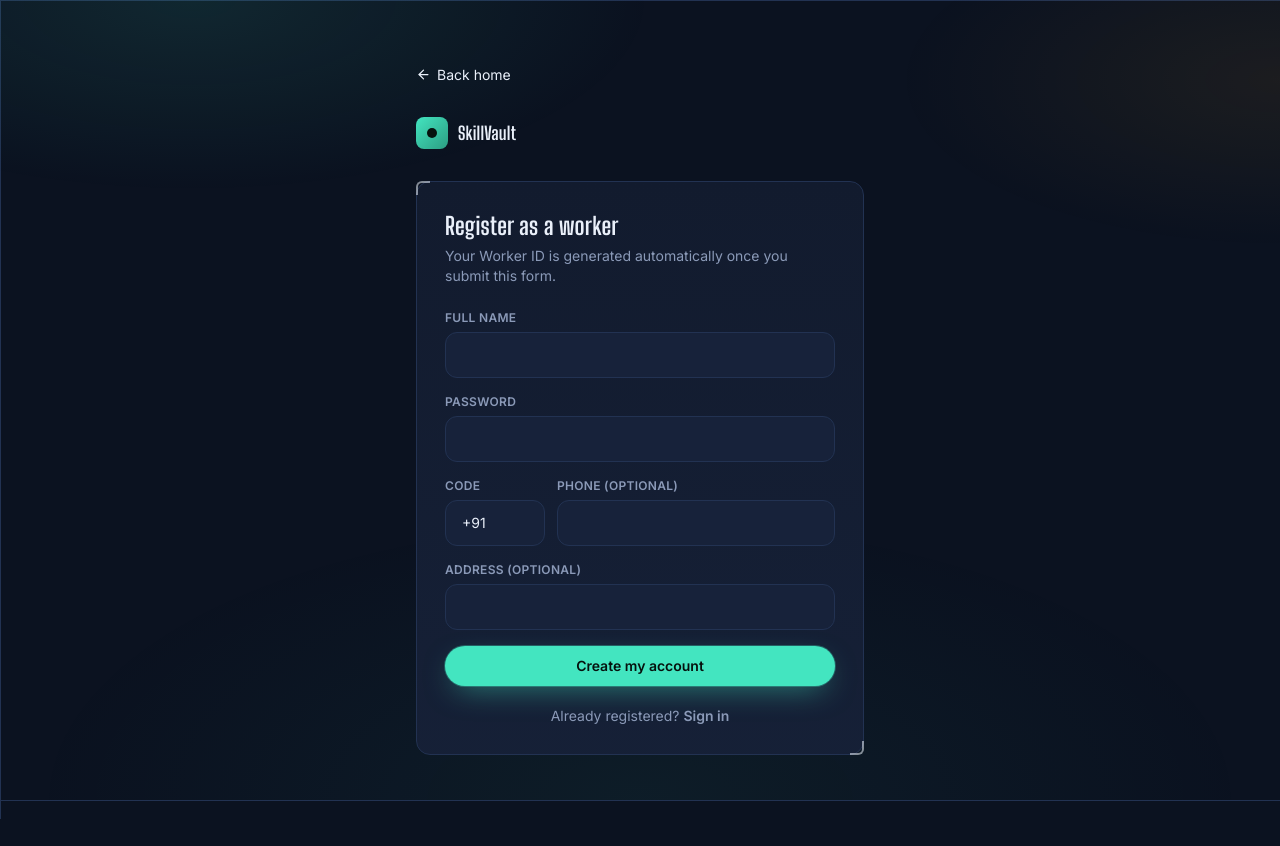
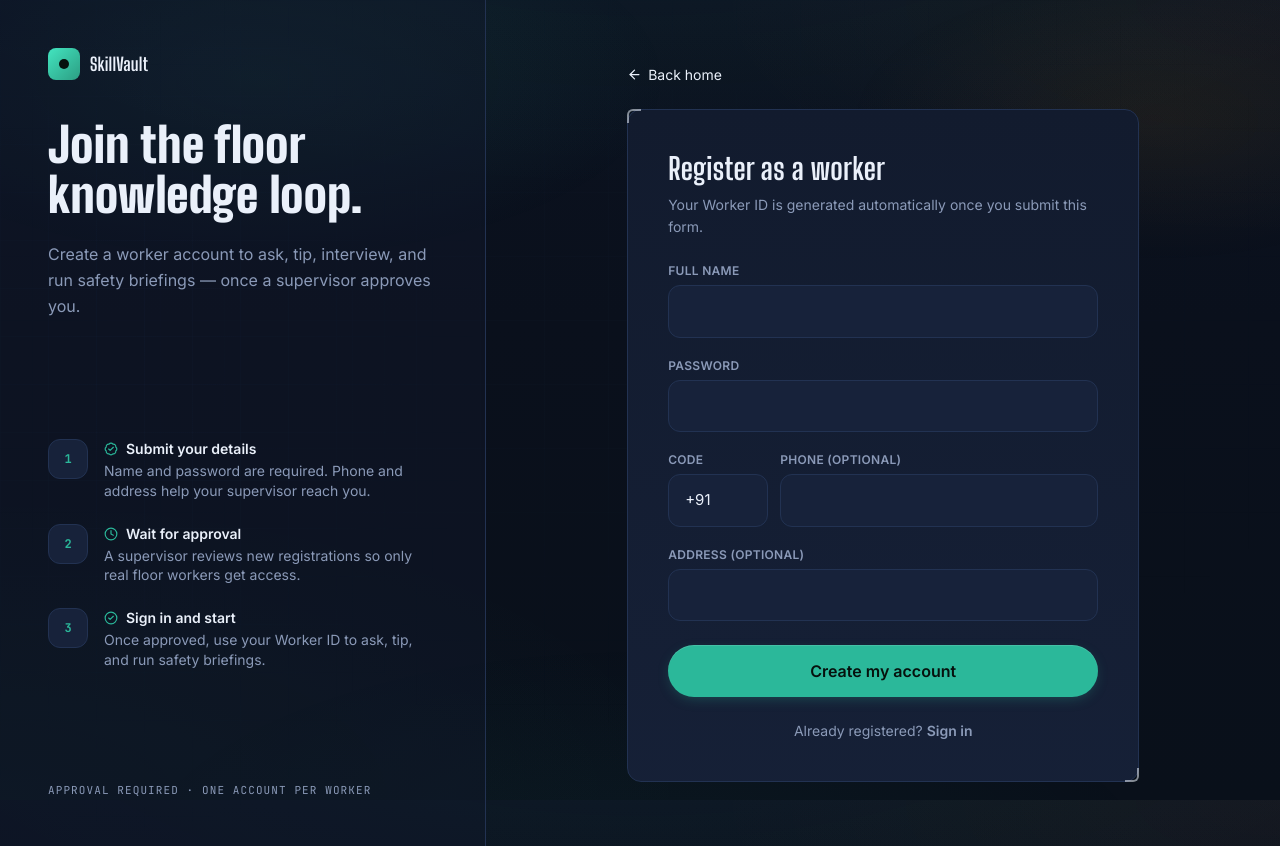
Before and after one commit to gautamsalecha-gammaedge/SkillVault, a React (Vite) app in the folder frontend-v2/: page /register in a window 1280 px wide. Before the commit the page ends 819 px from the top, so only its background shows below. Built offline with nearby package versions, Linux system fonts and the light colour scheme.

Commit message:
remove box design from frontend and also update the login and register pages

```diff
--- a/frontend-v2/src/components/MicButton.jsx
+++ b/frontend-v2/src/components/MicButton.jsx
@@ -48,8 +48,8 @@ export default function MicButton({ onResult, size = 64, label = true }) {
           disabled={busy}
           style={{ width: size, height: size }}
           className={`relative rounded-full flex items-center justify-center transition-colors duration-300 ${
-            recording ? 'bg-danger text-white' : 'bg-signal text-[#06110d]'
-          } shadow-[0_10px_40px_-10px_rgba(67,229,192,0.6)] disabled:opacity-60`}
+            recording ? 'bg-danger text-white' : 'bg-[#2bb89a] text-[#06110d]'
+          } shadow-[0_4px_16px_-4px_rgba(43,184,154,0.35)] disabled:opacity-60`}
         >
           {busy ? <Loader2 className="animate-spin" size={size * 0.36} /> : recording ? <Square size={size * 0.32} /> : <Mic size={size * 0.4} />}
         </motion.button>
--- a/frontend-v2/src/components/WorkerLayout.jsx
+++ b/frontend-v2/src/components/WorkerLayout.jsx
@@ -59,7 +59,7 @@ export default function WorkerLayout() {
           <span className="font-display font-bold text-lg">SkillVault</span>
           <div className="w-6" />
         </header>
-        <main className="p-4 md:p-8 max-w-6xl mx-auto">
+        <main className="p-4 md:p-8 max-w-7xl mx-auto w-full">
           <AnimatePresence mode="wait">
             <PageTransition key={location.pathname}>
               <Outlet />
--- a/frontend-v2/src/components/ui.jsx
+++ b/frontend-v2/src/components/ui.jsx
@@ -12,10 +12,11 @@ export function Card({ children, className = '', hover = true, ...rest }) {
 export function Button({ children, variant = 'primary', size = 'md', className = '', loading = false, icon: Icon, ...rest }) {
   const sizes = { sm: 'px-3 py-1.5 text-xs', md: 'px-4 py-2.5 text-sm', lg: 'px-6 py-3.5 text-base' };
   const variants = {
-    primary: 'bg-signal text-[#06110d] hover:brightness-110 shadow-[0_0_0_1px_rgba(67,229,192,.3),0_10px_30px_-10px_rgba(67,229,192,.6)]',
-    amber: 'bg-amber text-[#221400] hover:brightness-110 shadow-[0_0_0_1px_rgba(255,176,32,.3),0_10px_30px_-10px_rgba(255,176,32,.6)]',
-    ghost: 'bg-surface-2 text-text border border-line hover:border-signal/50 hover:text-signal',
-    outline: 'bg-transparent text-text border border-line hover:border-signal/60',
+    /* Softer primary: muted teal fill + tight soft edge, no neon bloom */
+    primary: 'bg-[#2bb89a] text-[#06110d] hover:bg-[#34c9a8] shadow-[0_1px_0_rgba(255,255,255,.12)_inset,0_4px_14px_-4px_rgba(43,184,154,.35)]',
+    amber: 'bg-[#d9961a] text-[#221400] hover:bg-[#e5a628] shadow-[0_1px_0_rgba(255,255,255,.1)_inset,0_4px_14px_-4px_rgba(217,150,26,.3)]',
+    ghost: 'bg-surface-2 text-text border border-line hover:border-signal/40 hover:text-signal',
+    outline: 'bg-transparent text-text border border-line hover:border-signal/50',
     danger: 'bg-danger/15 text-danger border border-danger/40 hover:bg-danger/25',
     subtle: 'bg-transparent text-muted hover:text-text',
   };
@@ -52,7 +53,7 @@ export function Input({ label, hint, error, className = '', ...rest }) {
     <label className="block">
       {label && <span className="block text-xs font-semibold text-muted mb-1.5 uppercase tracking-wide">{label}</span>}
       <input
-        className={`w-full bg-surface-2 border border-line rounded-xl px-4 py-3 text-sm text-text placeholder:text-muted/60 outline-none focus:border-signal focus:ring-2 focus:ring-signal/20 transition-all ${className}`}
+        className={`w-full bg-surface-2 border border-line rounded-xl px-4 py-3.5 text-[15px] text-text placeholder:text-muted/60 outline-none focus:border-[#2bb89a] focus:ring-2 focus:ring-[#2bb89a]/20 transition-all ${className}`}
         {...rest}
       />
       {hint && !error && <span className="block text-xs text-muted mt-1.5">{hint}</span>}
@@ -116,15 +117,15 @@ export function FullPageLoader({ label = 'Loading…' }) {
 
 export function EmptyState({ icon: Icon, title, description, action }) {
   return (
-    <div className="sv-card sv-grid-tile p-10 text-center flex flex-col items-center gap-3">
+    <div className="sv-card sv-grid-tile px-8 py-16 md:py-20 text-center flex flex-col items-center gap-3 min-h-[280px] justify-center">
       {Icon && (
-        <div className="w-14 h-14 rounded-2xl bg-surface-3 border border-line flex items-center justify-center text-signal mb-1">
-          <Icon size={26} />
+        <div className="w-16 h-16 rounded-2xl bg-surface-3 border border-line flex items-center justify-center text-[#2bb89a] mb-2">
+          <Icon size={28} />
         </div>
       )}
-      <h3 className="font-display text-xl font-bold">{title}</h3>
-      {description && <p className="text-muted text-sm max-w-sm">{description}</p>}
-      {action}
+      <h3 className="font-display text-xl md:text-2xl font-bold">{title}</h3>
+      {description && <p className="text-muted text-sm max-w-md leading-relaxed">{description}</p>}
+      {action && <div className="mt-3">{action}</div>}
     </div>
   );
 }
--- a/frontend-v2/src/index.css
+++ b/frontend-v2/src/index.css
@@ -30,8 +30,8 @@
   --font-body: "Inter", ui-sans-serif, system-ui, sans-serif;
   --font-mono: "JetBrains Mono", ui-monospace, monospace;
 
-  --shadow-signal: 0 0 0 1px rgba(67, 229, 192, 0.25), 0 8px 30px -8px rgba(67, 229, 192, 0.35);
-  --shadow-amber: 0 0 0 1px rgba(255, 176, 32, 0.25), 0 8px 30px -8px rgba(255, 176, 32, 0.35);
+  --shadow-signal: 0 1px 0 rgba(255, 255, 255, 0.08) inset, 0 4px 14px -4px rgba(43, 184, 154, 0.32);
+  --shadow-amber: 0 1px 0 rgba(255, 255, 255, 0.08) inset, 0 4px 14px -4px rgba(217, 150, 26, 0.28);
 }
 
 * { box-sizing: border-box; }
@@ -49,14 +49,34 @@ body {
   color: var(--color-text);
   font-family: var(--font-body);
   -webkit-font-smoothing: antialiased;
+  /* Soft ambient base — no hard grid on the page itself (was eye-straining).
+     Grid is kept only as a very faint texture via ::after so the Blueprint
+     identity remains without the visual noise. */
   background-image:
-    linear-gradient(var(--color-line) 1px, transparent 1px),
-    linear-gradient(90deg, var(--color-line) 1px, transparent 1px);
-  background-size: 56px 56px;
+    radial-gradient(ellipse 120% 80% at 50% -20%, rgba(67, 229, 192, 0.06), transparent 55%),
+    radial-gradient(ellipse 90% 60% at 100% 0%, rgba(255, 176, 32, 0.04), transparent 50%),
+    radial-gradient(ellipse 100% 70% at 0% 100%, rgba(67, 229, 192, 0.04), transparent 55%),
+    linear-gradient(180deg, #0b1220 0%, #0a101c 40%, #09101a 100%);
   background-attachment: fixed;
-  background-position: center top;
   position: relative;
   margin: 0;
+}
+
+/* Extremely subtle blueprint grid — low opacity so it reads as texture, not lines */
+body::after {
+  content: "";
+  position: fixed;
+  inset: 0;
+  pointer-events: none;
+  z-index: 0;
+  background-image:
+    linear-gradient(rgba(34, 50, 82, 0.18) 1px, transparent 1px),
+    linear-gradient(90deg, rgba(34, 50, 82, 0.18) 1px, transparent 1px);
+  background-size: 64px 64px;
+  background-position: center top;
+  opacity: 0.35;
+  mask-image: radial-gradient(ellipse 80% 70% at 50% 40%, black 20%, transparent 75%);
+  -webkit-mask-image: radial-gradient(ellipse 80% 70% at 50% 40%, black 20%, transparent 75%);
 }
 
 body::before {
@@ -66,9 +86,9 @@ body::before {
   pointer-events: none;
   z-index: 0;
   background:
-    radial-gradient(60% 40% at 15% 0%, rgba(67, 229, 192, 0.10), transparent 60%),
-    radial-gradient(50% 35% at 100% 10%, rgba(255, 176, 32, 0.07), transparent 60%),
-    radial-gradient(80% 60% at 50% 100%, rgba(67, 229, 192, 0.05), transparent 60%);
+    radial-gradient(50% 35% at 20% 10%, rgba(67, 229, 192, 0.07), transparent 65%),
+    radial-gradient(40% 30% at 90% 15%, rgba(255, 176, 32, 0.05), transparent 60%),
+    radial-gradient(70% 50% at 50% 110%, rgba(67, 229, 192, 0.04), transparent 60%);
 }
 
 #root { position: relative; z-index: 1; }
@@ -104,12 +124,12 @@ a { color: inherit; }
 
 .sv-grid-tile {
   background-image:
-    linear-gradient(var(--color-line) 1px, transparent 1px),
-    linear-gradient(90deg, var(--color-line) 1px, transparent 1px);
+    linear-gradient(rgba(34, 50, 82, 0.22) 1px, transparent 1px),
+    linear-gradient(90deg, rgba(34, 50, 82, 0.22) 1px, transparent 1px);
   background-size: 28px 28px;
 }
 
-.sv-glow-text { text-shadow: 0 0 30px rgba(67, 229, 192, 0.35); }
+.sv-glow-text { text-shadow: 0 0 18px rgba(43, 184, 154, 0.18); }
 
 @keyframes sv-pulse { 0%, 100% { opacity: 1; } 50% { opacity: 0.35; } }
 .sv-pulse { animation: sv-pulse 1.6s ease-in-out infinite; }
--- a/frontend-v2/src/pages/public/Login.jsx
+++ b/frontend-v2/src/pages/public/Login.jsx
@@ -1,12 +1,18 @@
 import { useState } from 'react';
 import { Link, useNavigate } from 'react-router-dom';
 import { motion } from 'framer-motion';
-import { ArrowLeft, HardHat, UserCog, Loader2 } from 'lucide-react';
+import { ArrowLeft, HardHat, UserCog, Mic2, ShieldCheck, Radio } from 'lucide-react';
 import { api, ApiError } from '../../lib/api';
 import { setWorkerSession, setAdminSession } from '../../lib/auth';
 import { Input, Button } from '../../components/ui';
 import { useToast } from '../../components/Toast';
 import { Brand } from '../../components/WorkerLayout';
+
+const HIGHLIGHTS = [
+  { icon: Mic2, title: 'Voice-first on the floor', body: 'Ask questions and share tips without typing — even mid-shift.' },
+  { icon: ShieldCheck, title: 'Safety briefings built in', body: 'Step-by-step procedures with progress tracking for every machine.' },
+  { icon: Radio, title: 'Knowledge that stays', body: 'Tacit know-how captured before it walks out the door at retirement.' },
+];
 
 export default function Login() {
   const [mode, setMode] = useState('worker');
@@ -50,52 +56,104 @@ export default function Login() {
   };
 
   return (
-    <div className="min-h-screen flex items-center justify-center px-6 py-16">
-      <div className="w-full max-w-md">
-        <Link to="/" className="inline-flex items-center gap-1.5 text-sm text-muted hover:text-text mb-8">
+    <div className="min-h-screen flex flex-col lg:flex-row">
+      {/* Left panel — branding / value prop (desktop) */}
+      <aside className="hidden lg:flex lg:w-[40%] xl:w-[38%] relative flex-col justify-between p-10 xl:p-12 border-r border-line bg-surface/40">
+        <div className="absolute inset-0 pointer-events-none opacity-40"
+          style={{
+            backgroundImage:
+              'linear-gradient(rgba(34,50,82,0.25) 1px, transparent 1px), linear-gradient(90deg, rgba(34,50,82,0.25) 1px, transparent 1px)',
+            backgroundSize: '48px 48px',
+            maskImage: 'radial-gradient(ellipse 70% 60% at 30% 40%, black, transparent)',
+            WebkitMaskImage: 'radial-gradient(ellipse 70% 60% at 30% 40%, black, transparent)',
+          }}
+        />
+        <div className="relative">
+          <Brand />
+          <h1 className="font-display font-black text-4xl xl:text-5xl leading-[1.05] tracking-tight mt-10 max-w-md">
+            Knowledge that stays on the floor.
+          </h1>
+          <p className="text-muted text-base mt-5 max-w-sm leading-relaxed">
+            Sign in to ask machines questions by voice, share tips, run safety briefings, and keep tacit know-how from walking out at shift end.
+          </p>
+        </div>
+        <div className="relative space-y-5 mt-12">
+          {HIGHLIGHTS.map(({ icon: Icon, title, body }) => (
+            <div key={title} className="flex gap-4 items-start">
+              <div className="w-10 h-10 rounded-xl bg-surface-2 border border-line flex items-center justify-center text-[#2bb89a] shrink-0">
+                <Icon size={18} />
+              </div>
+              <div>
+                <p className="font-semibold text-sm text-text">{title}</p>
+                <p className="text-muted text-sm mt-0.5 leading-snug">{body}</p>
+              </div>
+            </div>
+          ))}
+        </div>
+        <p className="relative text-[11px] font-mono text-muted uppercase tracking-widest mt-10">
+          40+ machine lines · voice-first · no typing required
+        </p>
+      </aside>
+
+      {/* Right panel — form (primary focus) */}
+      <div className="flex-1 flex items-center justify-center px-6 sm:px-10 py-12 lg:py-16">
+        <div className="w-full max-w-lg">
+          <Link to="/" className="inline-flex items-center gap-1.5 text-sm text-muted hover:text-text mb-6">
             <ArrowLeft size={15} /> Back home
           </Link>
 
-        <div className="mb-8"><Brand /></div>
+          {/* Mobile-only brand */}
+          <div className="mb-8 lg:hidden"><Brand /></div>
 
-        <div className="flex p-1 rounded-full bg-surface-2 border border-line mb-7">
+          <div className="flex p-1.5 rounded-full bg-surface-2 border border-line mb-8">
             <button
               onClick={() => setMode('worker')}
-            className={`flex-1 flex items-center justify-center gap-2 py-2.5 rounded-full text-sm font-semibold transition-all ${mode === 'worker' ? 'bg-signal text-[#06110d]' : 'text-muted'}`}
+              className={`flex-1 flex items-center justify-center gap-2 py-3 rounded-full text-sm font-semibold transition-all ${mode === 'worker' ? 'bg-[#2bb89a] text-[#06110d]' : 'text-muted hover:text-text'}`}
             >
-            <HardHat size={15} /> Worker
+              <HardHat size={16} /> Worker
             </button>
             <button
               onClick={() => setMode('admin')}
-            className={`flex-1 flex items-center justify-center gap-2 py-2.5 rounded-full text-sm font-semibold transition-all ${mode === 'admin' ? 'bg-amber text-[#221400]' : 'text-muted'}`}
+              className={`flex-1 flex items-center justify-center gap-2 py-3 rounded-full text-sm font-semibold transition-all ${mode === 'admin' ? 'bg-[#d9961a] text-[#221400]' : 'text-muted hover:text-text'}`}
             >
-            <UserCog size={15} /> Admin
+              <UserCog size={16} /> Admin
             </button>
           </div>
 
-        <motion.div key={mode} initial={{ opacity: 0, x: mode === 'worker' ? -14 : 14 }} animate={{ opacity: 1, x: 0 }} transition={{ duration: 0.28 }} className="sv-card p-7">
+          <motion.div
+            key={mode}
+            initial={{ opacity: 0, x: mode === 'worker' ? -14 : 14 }}
+            animate={{ opacity: 1, x: 0 }}
+            transition={{ duration: 0.28 }}
+            className="sv-card p-8 sm:p-10"
+          >
             {mode === 'worker' ? (
-            <form onSubmit={submitWorker} className="space-y-4">
-              <h2 className="font-display text-2xl font-bold mb-1">Worker sign-in</h2>
-              <p className="text-muted text-sm mb-5">Use the Worker ID you were given after registration.</p>
+              <form onSubmit={submitWorker} className="space-y-5">
+                <div className="mb-2">
+                  <h2 className="font-display text-3xl font-bold mb-2">Worker sign-in</h2>
+                  <p className="text-muted text-sm leading-relaxed">Use the Worker ID you were given after registration.</p>
+                </div>
                 <Input label="Worker ID" placeholder="W101" value={workerId} onChange={(e) => setWorkerId(e.target.value)} required />
                 <Input label="Password" type="password" placeholder="••••••••" value={password} onChange={(e) => setPassword(e.target.value)} required />
-              <Button type="submit" className="w-full" loading={loading}>Sign in</Button>
-              <p className="text-center text-sm text-muted">
-                New here? <Link to="/register" className="text-signal font-semibold hover:underline">Register as a worker</Link>
+                <Button type="submit" size="lg" className="w-full mt-1" loading={loading}>Sign in</Button>
+                <p className="text-center text-sm text-muted pt-2">
+                  New here? <Link to="/register" className="text-[#2bb89a] font-semibold hover:underline">Register as a worker</Link>
                 </p>
               </form>
             ) : (
-            <form onSubmit={submitAdmin} className="space-y-4">
-              <h2 className="font-display text-2xl font-bold mb-1">Supervisor sign-in</h2>
-              <p className="text-muted text-sm mb-5">Manage machines, review knowledge, and track the floor.</p>
+              <form onSubmit={submitAdmin} className="space-y-5">
+                <div className="mb-2">
+                  <h2 className="font-display text-3xl font-bold mb-2">Supervisor sign-in</h2>
+                  <p className="text-muted text-sm leading-relaxed">Manage machines, review knowledge, and track the floor.</p>
+                </div>
                 <Input label="Username" value={username} onChange={(e) => setUsername(e.target.value)} required />
                 <Input label="Password" type="password" value={adminPassword} onChange={(e) => setAdminPassword(e.target.value)} required />
-              <Button type="submit" variant="amber" className="w-full" loading={loading}>Sign in</Button>
+                <Button type="submit" variant="amber" size="lg" className="w-full mt-1" loading={loading}>Sign in</Button>
               </form>
             )}
           </motion.div>
         </div>
       </div>
+    </div>
   );
 }
--- a/frontend-v2/src/pages/public/Register.jsx
+++ b/frontend-v2/src/pages/public/Register.jsx
@@ -1,10 +1,16 @@
 import { useState } from 'react';
 import { Link, useNavigate } from 'react-router-dom';
-import { ArrowLeft, PartyPopper } from 'lucide-react';
+import { ArrowLeft, PartyPopper, CheckCircle2, Clock, BadgeCheck } from 'lucide-react';
 import { api, ApiError } from '../../lib/api';
 import { Input, Button, Card } from '../../components/ui';
 import { useToast } from '../../components/Toast';
 import { Brand } from '../../components/WorkerLayout';
+
+const STEPS = [
+  { icon: BadgeCheck, title: 'Submit your details', body: 'Name and password are required. Phone and address help your supervisor reach you.' },
+  { icon: Clock, title: 'Wait for approval', body: 'A supervisor reviews new registrations so only real floor workers get access.' },
+  { icon: CheckCircle2, title: 'Sign in and start', body: 'Once approved, use your Worker ID to ask, tip, and run safety briefings.' },
+];
 
 export default function Register() {
   const nav = useNavigate();
@@ -31,34 +37,89 @@ export default function Register() {
 
   if (result) {
     return (
-      <div className="min-h-screen flex items-center justify-center px-6 py-16">
-        <Card className="w-full max-w-md p-8 text-center">
-          <div className="w-14 h-14 rounded-2xl bg-signal/10 border border-signal/30 flex items-center justify-center text-signal mx-auto mb-5">
+      <div className="min-h-screen flex flex-col lg:flex-row">
+        <aside className="hidden lg:flex lg:w-[40%] xl:w-[38%] relative flex-col justify-center p-10 xl:p-12 border-r border-line bg-surface/40">
+          <Brand />
+          <h1 className="font-display font-black text-4xl xl:text-5xl leading-[1.05] tracking-tight mt-10 max-w-md">
+            You're on the list.
+          </h1>
+          <p className="text-muted text-base mt-5 max-w-sm leading-relaxed">
+            Save your Worker ID. A supervisor will approve your account before you can sign in.
+          </p>
+        </aside>
+        <div className="flex-1 flex items-center justify-center px-6 py-12">
+          <Card className="w-full max-w-lg p-8 sm:p-10 text-center">
+            <div className="w-14 h-14 rounded-2xl bg-[#2bb89a]/10 border border-[#2bb89a]/30 flex items-center justify-center text-[#2bb89a] mx-auto mb-5">
               <PartyPopper size={26} />
             </div>
             <h2 className="font-display text-2xl font-bold mb-2">You're registered, {result.name}.</h2>
             <p className="text-muted text-sm mb-6">Your Worker ID is your login. Save it — an admin needs to approve your account before you can sign in.</p>
             <div className="sv-card bg-surface-3 py-4 mb-6">
               <p className="text-[11px] font-mono uppercase tracking-widest text-muted mb-1">Your Worker ID</p>
-            <p className="font-mono text-3xl font-bold text-signal">{result.worker_id}</p>
+              <p className="font-mono text-3xl font-bold text-[#2bb89a]">{result.worker_id}</p>
             </div>
             <Button onClick={() => nav('/login')} className="w-full">Go to sign-in</Button>
           </Card>
+        </div>
       </div>
     );
   }
 
   return (
-    <div className="min-h-screen flex items-center justify-center px-6 py-16">
-      <div className="w-full max-w-md">
-        <Link to="/" className="inline-flex items-center gap-1.5 text-sm text-muted hover:text-text mb-8">
+    <div className="min-h-screen flex flex-col lg:flex-row">
+      {/* Left panel */}
+      <aside className="hidden lg:flex lg:w-[40%] xl:w-[38%] relative flex-col justify-between p-10 xl:p-12 border-r border-line bg-surface/40">
+        <div className="absolute inset-0 pointer-events-none opacity-40"
+          style={{
+            backgroundImage:
+              'linear-gradient(rgba(34,50,82,0.25) 1px, transparent 1px), linear-gradient(90deg, rgba(34,50,82,0.25) 1px, transparent 1px)',
+            backgroundSize: '48px 48px',
+            maskImage: 'radial-gradient(ellipse 70% 60% at 30% 40%, black, transparent)',
+            WebkitMaskImage: 'radial-gradient(ellipse 70% 60% at 30% 40%, black, transparent)',
+          }}
+        />
+        <div className="relative">
+          <Brand />
+          <h1 className="font-display font-black text-4xl xl:text-5xl leading-[1.05] tracking-tight mt-10 max-w-md">
+            Join the floor knowledge loop.
+          </h1>
+          <p className="text-muted text-base mt-5 max-w-sm leading-relaxed">
+            Create a worker account to ask, tip, interview, and run safety briefings — once a supervisor approves you.
+          </p>
+        </div>
+        <div className="relative space-y-6 mt-12">
+          {STEPS.map(({ icon: Icon, title, body }, i) => (
+            <div key={title} className="flex gap-4 items-start">
+              <div className="w-10 h-10 rounded-xl bg-surface-2 border border-line flex items-center justify-center text-[#2bb89a] shrink-0 font-mono text-xs font-bold">
+                {i + 1}
+              </div>
+              <div>
+                <p className="font-semibold text-sm text-text flex items-center gap-2">
+                  <Icon size={14} className="text-[#2bb89a]" /> {title}
+                </p>
+                <p className="text-muted text-sm mt-0.5 leading-snug">{body}</p>
+              </div>
+            </div>
+          ))}
+        </div>
+        <p className="relative text-[11px] font-mono text-muted uppercase tracking-widest mt-10">
+          Approval required · one account per worker
+        </p>
+      </aside>
+
+      {/* Form panel (primary focus) */}
+      <div className="flex-1 flex items-center justify-center px-6 sm:px-10 py-12 lg:py-16">
+        <div className="w-full max-w-lg">
+          <Link to="/" className="inline-flex items-center gap-1.5 text-sm text-muted hover:text-text mb-6">
             <ArrowLeft size={15} /> Back home
           </Link>
-        <div className="mb-8"><Brand /></div>
-        <Card className="p-7">
-          <h2 className="font-display text-2xl font-bold mb-1">Register as a worker</h2>
-          <p className="text-muted text-sm mb-6">Your Worker ID is generated automatically once you submit this form.</p>
-          <form onSubmit={submit} className="space-y-4">
+          <div className="mb-8 lg:hidden"><Brand /></div>
+          <Card className="p-8 sm:p-10">
+            <div className="mb-6">
+              <h2 className="font-display text-3xl font-bold mb-2">Register as a worker</h2>
+              <p className="text-muted text-sm leading-relaxed">Your Worker ID is generated automatically once you submit this form.</p>
+            </div>
+            <form onSubmit={submit} className="space-y-5">
               <Input label="Full name" value={form.name} onChange={set('name')} required />
               <Input label="Password" type="password" value={form.password} onChange={set('password')} required />
               <div className="grid grid-cols-[100px_1fr] gap-3">
@@ -66,13 +127,14 @@ export default function Register() {
                 <Input label="Phone (optional)" value={form.phone_number} onChange={set('phone_number')} />
               </div>
               <Input label="Address (optional)" value={form.address} onChange={set('address')} />
-            <Button type="submit" className="w-full" loading={loading}>Create my account</Button>
+              <Button type="submit" size="lg" className="w-full mt-1" loading={loading}>Create my account</Button>
             </form>
-          <p className="text-center text-sm text-muted mt-5">
-            Already registered? <Link to="/login" className="text-signal font-semibold hover:underline">Sign in</Link>
+            <p className="text-center text-sm text-muted mt-6">
+              Already registered? <Link to="/login" className="text-[#2bb89a] font-semibold hover:underline">Sign in</Link>
             </p>
           </Card>
         </div>
       </div>
+    </div>
   );
 }
```
Also changed, not shown: frontend-v2/src/pages/admin/Profile.jsx (+8 -2 lines), frontend-v2/src/pages/public/Landing.jsx (+5 -5 lines), frontend-v2/src/pages/worker/RaiseTicket.jsx (+13 -3 lines), frontend-v2/src/pages/worker/Settings.jsx (+5 -2 lines). Lines whose indentation alone changed are shown as unchanged.
